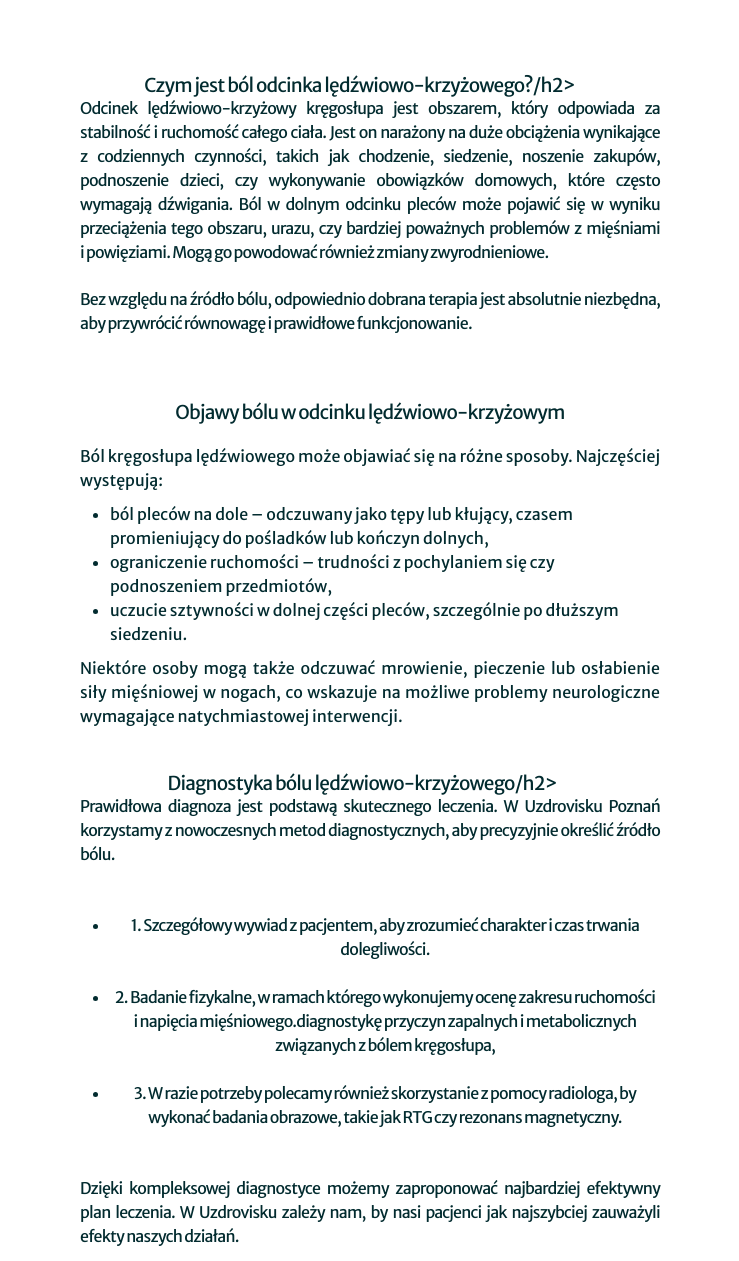
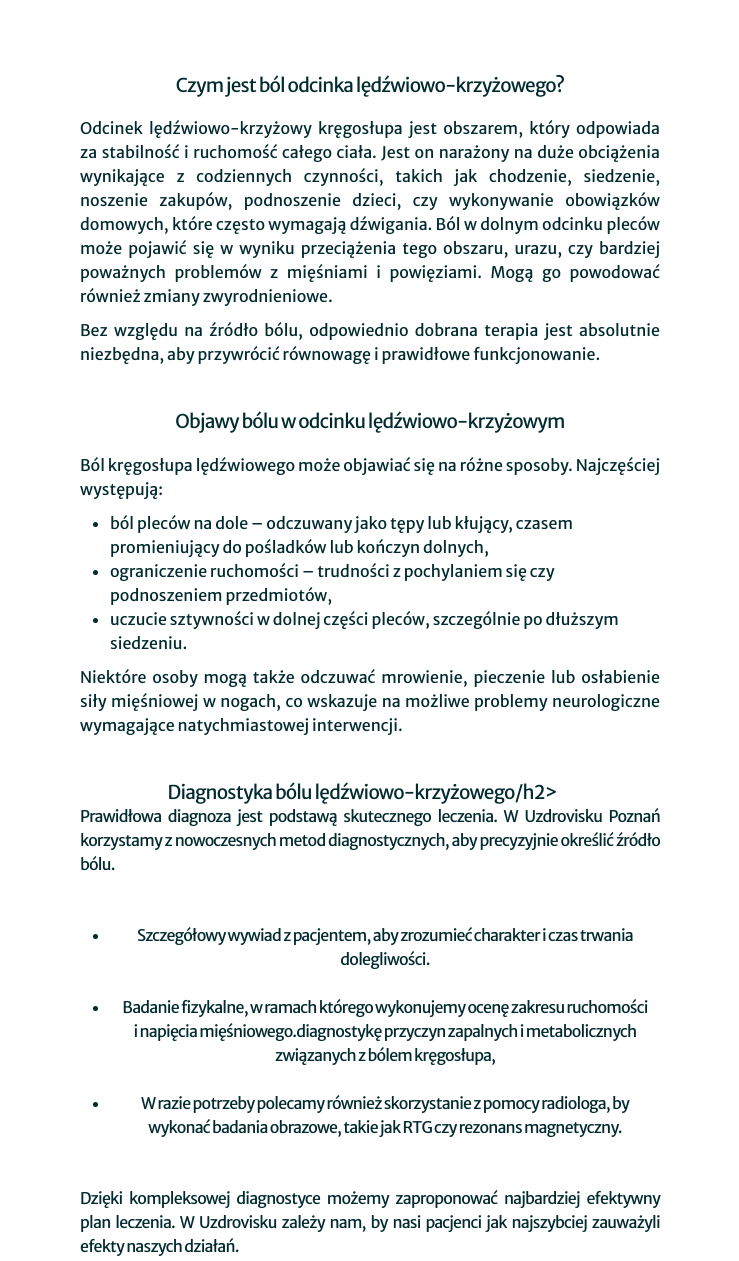
Before and after one commit to uzdrovisko/uzdrovisko, a plain HTML site: page bol-odcinka-ledzwiowo-krzyzowego-poznan.html in a window 1280 px wide. Shown: the part 1742-3003 px from the top of the page, without its empty margins (270-1009 px from the left). Drawn offline with Linux system fonts and the light colour scheme.

Commit message:
Update bol-odcinka-ledzwiowo-krzyzowego-poznan.html

```diff
--- a/bol-odcinka-ledzwiowo-krzyzowego-poznan.html
+++ b/bol-odcinka-ledzwiowo-krzyzowego-poznan.html
@@ -181,7 +181,7 @@ height="0" width="0" style="display:none;visibility:hidden"></iframe></noscript>
             <p>Czy zmagasz się z bólem w dolnej części pleców, który utrudnia Ci codzienne funkcjonowanie, a nawet przeszkadza w odpoczywaniu? Ból odcinka lędźwiowo-krzyżowego, potocznie określany jako ból krzyżowy, to jedna z najczęstszych dolegliwości kręgosłupa, która może dotknąć każdego niezależnie od wieku i wykonywanej pracy.</p>
           <p>W Uzdrovisku w Poznaniu wspieramy naszych pacjentów, którzy zmagają się z bólem odcinka lędźwiowo-krzyżowego. Skupiamy się na pomocy doraźnej - uśmierzeniu bólu, ale przede wszystkim na znalezieniu jego przyczyny. Do każdego pacjenta podchodzimy w sposób holistyczny, łącząc różne metody terapii. Skorzystaj z naszego wsparcia, jeśli chcesz wrócić do sprawności i odzyskać radość życia.</p>
           <img src="img/uzdrovisko59.webp">
-          <h2 class="section-title">Czym jest ból odcinka lędźwiowo-krzyżowego?/h2>
+          <h2 class="section-title">Czym jest ból odcinka lędźwiowo-krzyżowego?</h2>
             <p>Odcinek lędźwiowo-krzyżowy kręgosłupa jest obszarem, który odpowiada za stabilność i ruchomość całego ciała. Jest on narażony na duże obciążenia wynikające z codziennych czynności, takich jak chodzenie, siedzenie, noszenie zakupów, podnoszenie dzieci, czy wykonywanie obowiązków domowych, które często wymagają dźwigania. Ból w dolnym odcinku pleców może pojawić się w wyniku przeciążenia tego obszaru, urazu, czy bardziej poważnych problemów z mięśniami i powięziami. Mogą go powodować również zmiany zwyrodnieniowe.</p>
           <p>Bez względu na źródło bólu, odpowiednio dobrana terapia jest absolutnie niezbędna, aby przywrócić równowagę i prawidłowe funkcjonowanie.</p>
             <br>
@@ -197,9 +197,9 @@ height="0" width="0" style="display:none;visibility:hidden"></iframe></noscript>
          <h2 class="section-title">Diagnostyka bólu lędźwiowo-krzyżowego/h2>
           <p>Prawidłowa diagnoza jest podstawą skutecznego leczenia. W Uzdrovisku Poznań korzystamy z nowoczesnych metod diagnostycznych, aby precyzyjnie określić źródło bólu.</p>
         <ul>
-          <li>1.	Szczegółowy wywiad z pacjentem, aby zrozumieć charakter i czas trwania dolegliwości.</li>
-          <li>2.	Badanie fizykalne, w ramach którego wykonujemy ocenę zakresu ruchomości i napięcia mięśniowego.diagnostykę przyczyn zapalnych i metabolicznych związanych z bólem kręgosłupa, </li>
-          <li>3.	W razie potrzeby polecamy również skorzystanie z pomocy radiologa, by wykonać badania obrazowe, takie jak RTG czy rezonans magnetyczny.</li>
+          <li>Szczegółowy wywiad z pacjentem, aby zrozumieć charakter i czas trwania dolegliwości.</li>
+          <li>Badanie fizykalne, w ramach którego wykonujemy ocenę zakresu ruchomości i napięcia mięśniowego.diagnostykę przyczyn zapalnych i metabolicznych związanych z bólem kręgosłupa, </li>
+          <li>W razie potrzeby polecamy również skorzystanie z pomocy radiologa, by wykonać badania obrazowe, takie jak RTG czy rezonans magnetyczny.</li>
         </ul>
            <p>Dzięki kompleksowej diagnostyce możemy zaproponować najbardziej efektywny plan leczenia. W Uzdrovisku zależy nam, by nasi pacjenci jak najszybciej zauważyli efekty naszych działań.</p>
           <br>
```
